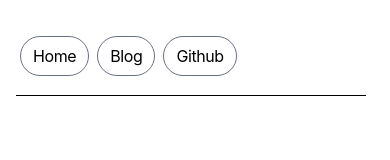
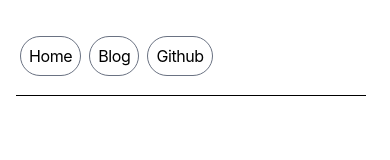
Before and after one commit to F0F8FF/F0F8FF-log, a Next.js app: page /blog in a window 390 px wide. Shown: the top 160 px of the page. Built offline with nearby package versions, Linux system fonts and the light colour scheme.

Commit message:
no message

```diff
--- a/app/components/nav.tsx
+++ b/app/components/nav.tsx
@@ -26,7 +26,7 @@
                 <Link
                   key={path}
                   href={path}
-                  className="transition-all hover:text-neutral-800 dark:hover:text-neutral-200 flex align-middle relative py-1 px-2 m-1 rounded-full border border-gray-500 h-10 gap-x-1.5 items-center px-3 justify-center"
+                  className="transition-all hover:text-neutral-800 dark:hover:text-neutral-200 flex align-middle relative py-1 px-2 m-1 rounded-full border border-gray-500 h-10 flex gap-x-1.5 items-center md:px-3 justify-center"
                 >
                   {name}
                 </Link>
```
